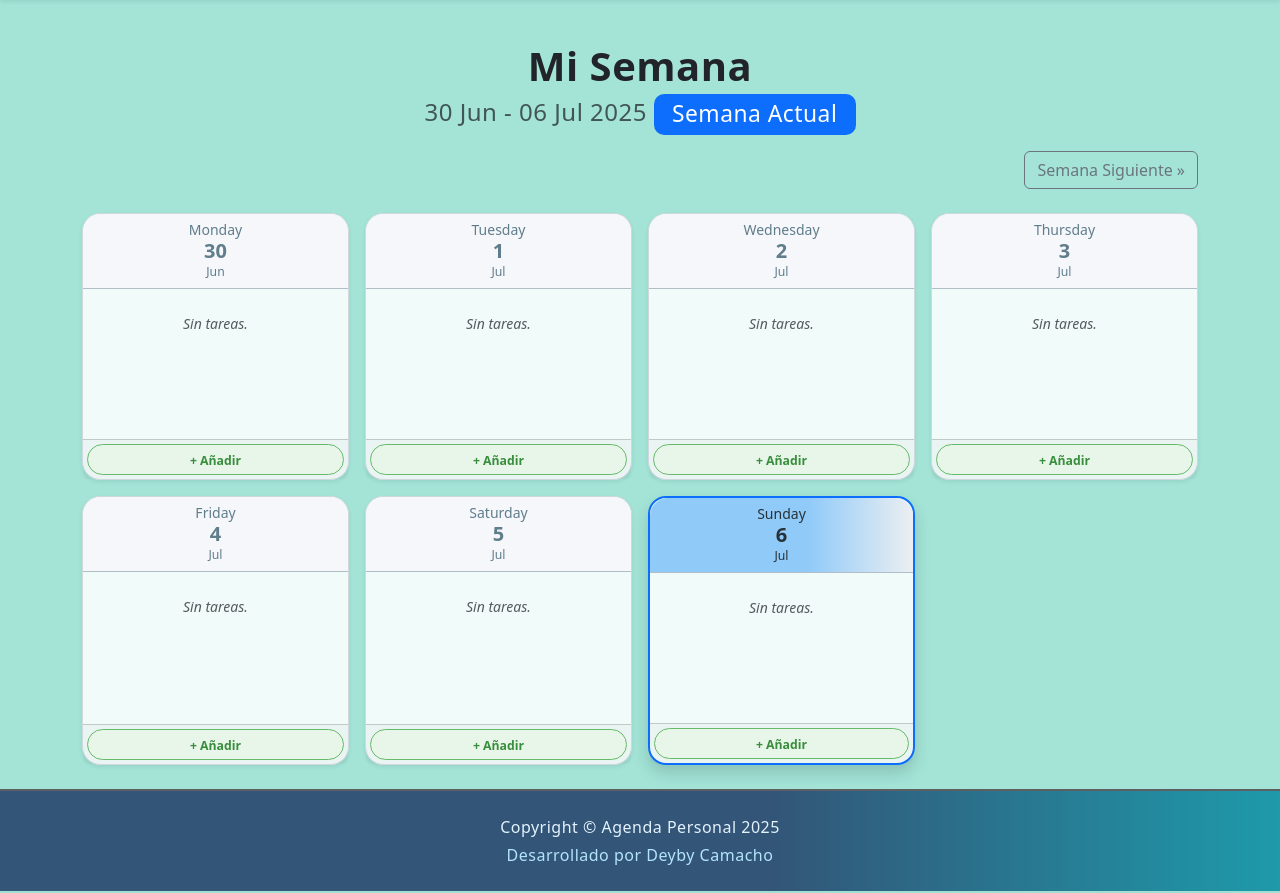
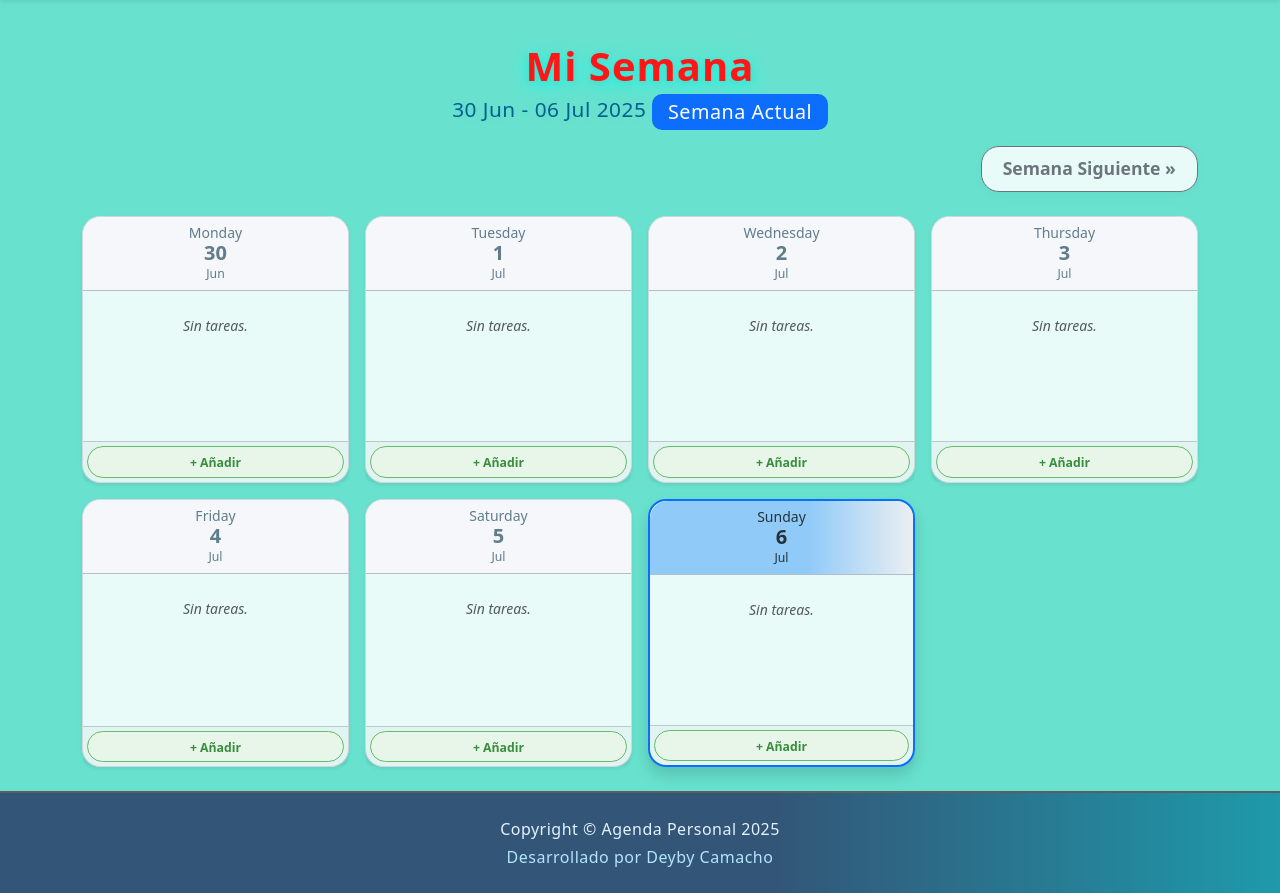
Before and after one commit to deyby01/agenda_personal, a Django app: page /agenda/ in a window 1280 px wide. Shown: the part 62-955 px from the top of the page. Run offline with Django 5.2, Linux system fonts and the light colour scheme; the visitor is signed in with stand-in values (Sample User, id 1); data that the repository does not hold is empty.

Commit message:
refactor: Some modifications with visual experience

```diff
--- a/proyecto_agenda/settings.py
+++ b/proyecto_agenda/settings.py
@@ -29,7 +29,7 @@ SECRET_KEY = os.getenv('SECRET_KEY')
 # SECURITY WARNING: don't run with debug turned on in production!
 DEBUG = os.getenv('DEBUG', 'False') == 'True'
 
-ALLOWED_HOSTS = []
+ALLOWED_HOSTS = ['localhost', '127.0.0.1']
 
 # Si DEBUG es False, debes llenar ALLOWED_HOSTS.
 # Podríamos hacer esto condicional o leerlo desde una variable de entorno.
--- a/static/css/custom_style.css
+++ b/static/css/custom_style.css
@@ -1,6 +1,6 @@
 body {
     padding-top: 56px; /* Ajuste para la barra de navegación fija */
-    background-color: #a3e4d7;
+    background-color: #68e2ce;
 }
 .task-actions a {
     margin-left: 5px;
@@ -305,3 +305,48 @@ h1, h2, h4 {
         border-radius: 10px !important;
     }
 }
+
+
+
+/*--- ESTILO MI SEMANA TITULOS Y BOTONES -----------------------------------------*/
+
+.titulo-mi-semana {
+    font-size: 2.5rem;
+    font-weight: 800;
+    color: #ff1616;
+    text-shadow: 0 4px 18px rgb(0, 255, 242), 0 1.5px 6px rgba(0,0,0,0.08);
+    letter-spacing: 1px;
+    margin-bottom: 0.2em;
+}
+
+.subtitulo-mi-semana {
+    font-size: 1.3rem;
+    color: #006091 !important;
+    text-shadow: 0 2px 8px rgba(120,144,156,0.10);
+    font-weight: 600;
+}
+
+.btn-nav-semana {
+    font-size: 1.1rem;
+    font-weight: 600;
+    border-radius: 18px;
+    box-shadow: 0 2px 8px rgba(120,144,156,0.10);
+    padding: 0.5em 1.2em;
+    transition: background 0.15s, color 0.15s, box-shadow 0.15s;
+    background: rgba(255,255,255,0.85);
+}
+.btn-nav-semana:hover, .btn-nav-semana:focus {
+    background: linear-gradient(90deg, #90caf9 60%, #eceff1 100%);
+    color: #1976d2;
+    box-shadow: 0 4px 16px rgba(25, 118, 210, 0.13);
+    border-color: #1976d2;
+}
+
+.titulo-proyectos-semana {
+    font-size: 2rem;
+    font-weight: 700;
+    color: #ff2121;
+    text-shadow: 0 2px 12px rgba(49, 235, 204, 0.1), 0 1.5px 6px rgba(0,0,0,0.08);
+    letter-spacing: 0.5px;
+    margin-bottom: 1em;
+}
--- a/tareas/templates/tareas/mi_semana.html
+++ b/tareas/templates/tareas/mi_semana.html
@@ -5,21 +5,21 @@
 
 {% block content %}
 <div class="text-center my-4">
-    <h1 class="mb-1">Mi Semana</h1>
-    <h4 class="text-muted fw-normal mb-3">{{ rango_fechas_str }} {% if es_semana_actual %}<span class="badge bg-primary align-middle">Semana Actual</span>{% endif %}</h4>
+    <h1 class="mb-1 titulo-mi-semana">Mi Semana</h1>
+    <h4 class="text-muted fw-normal mb-3 subtitulo-mi-semana">{{ rango_fechas_str }} {% if es_semana_actual %}<span class="badge bg-primary align-middle">Semana Actual</span>{% endif %}</h4>
     <div class="d-flex flex-column flex-sm-row justify-content-between align-items-center">
         {# Botón Semana Anterior (condicional) #}
         <div class="mb-2 mb-sm-0"> {# Margen inferior en móvil, ninguno en sm y superior #}
             {% if semana_anterior_url %}
-                <a href="{{ semana_anterior_url }}" class="btn btn-outline-secondary">&laquo; Semana Anterior</a>
+                <a href="{{ semana_anterior_url }}" class="btn btn-outline-secondary btn-nav-semana">&laquo; Semana Anterior</a>
             {% else %}
                 {# Espacio invisible para mantener el equilibrio si el botón no está, o simplemente no mostrar nada #}
-                <a href="#" class="btn btn-outline-secondary invisible disabled" aria-disabled="true">&laquo; Semana Anterior</a>
+                <a href="#" class="btn btn-outline-secondary invisible disabled btn-nav-semana" aria-disabled="true">&laquo; Semana Anterior</a>
             {% endif %}
         </div>
         {# Botón Semana Siguiente #}
         <div>
-            <a href="{{ semana_siguiente_url }}" class="btn btn-outline-secondary">Semana Siguiente &raquo;</a>
+            <a href="{{ semana_siguiente_url }}" class="btn btn-outline-secondary btn-nav-semana">Semana Siguiente &raquo;</a>
         </div>
     </div>
 </div>
@@ -103,7 +103,7 @@
 {# --- NUEVA SECCIÓN PARA PROYECTOS ACTIVOS --- #}
 {% if proyectos_activos %}
 <div class="mt-5 pt-3 border-top">
-    <h2 class="mb-3">Proyectos Activos Esta Semana</h2>
+    <h2 class="mb-3 titulo-proyectos-semana">Proyectos Activos Esta Semana</h2>
     <div class="list-group">
         {% for proyecto in proyectos_activos %}
         <div class="list-group-item list-group-item-action flex-column align-items-start mb-2 shadow-sm rounded">
```
